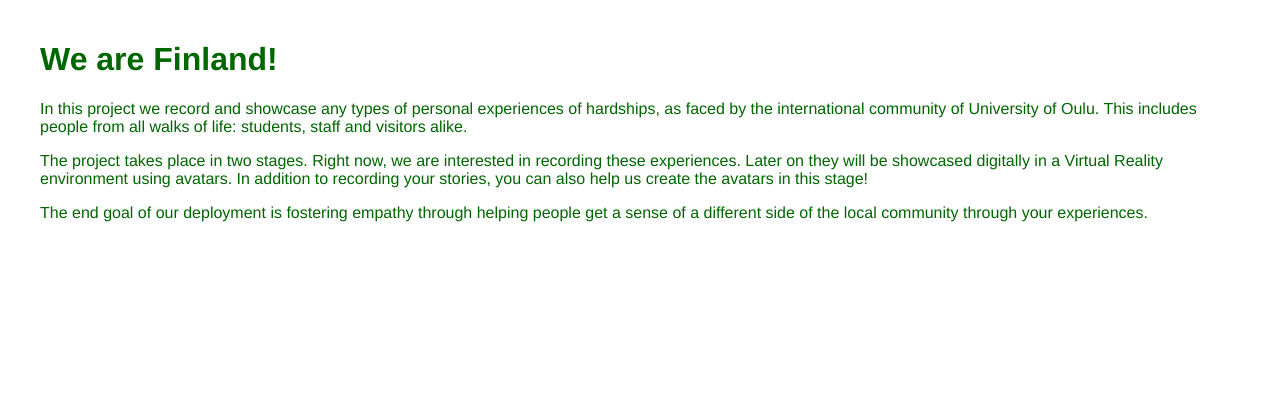
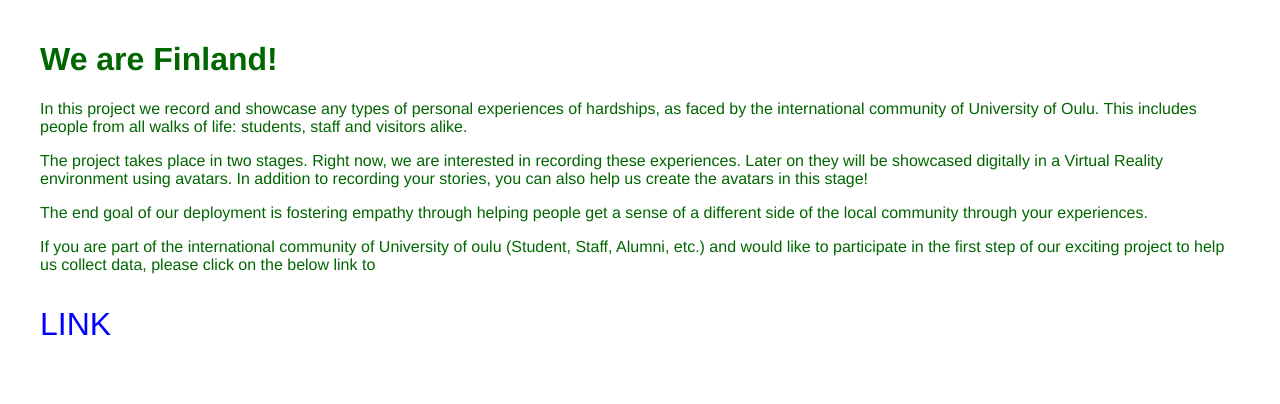
Before and after one commit to Kiarostami/We-Are-Oulu, a Flask app: template Website/templates/home.html in a window 1280 px wide. Shown: the part 35-439 px from the top of the page. Run offline with Flask 2, Linux system fonts and the light colour scheme; the template is opened without the code that fills it, so the values that code supplies are empty.

Commit message:
Update home.html

```diff
--- a/Website/templates/home.html
+++ b/Website/templates/home.html
@@ -7,5 +7,9 @@
      <p>The project takes place in two stages. Right now, we are interested in recording these experiences. Later on they will be showcased digitally in a Virtual Reality environment using avatars. In addition to recording your stories, you can also help us create the avatars in this stage!</p>
 
      <p>The end goal of our deployment is fostering empathy through helping people get a sense of a different side of the local community through your experiences. </p>
+
+     <p>If you are part of the international community of University of oulu (Student, Staff, Alumni, etc.) and would like to participate in the first step of our exciting project to help us collect data, please click on the below link to </p>
+
+     <p style="color:blue;font-size:32px;">LINK</p>
 <div>
 {%endblock%}
```
